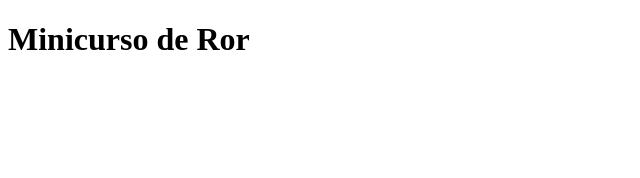
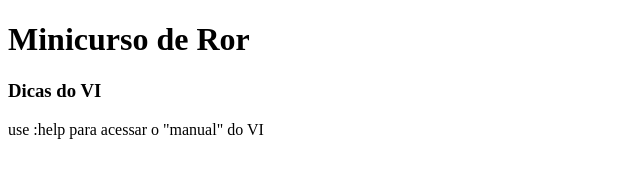
Before and after one commit to luizfonseca/Projeto-IFMT, a plain HTML site: page _murillo_.html in a window 1280 px wide. Shown: the whole page, without its empty margins (0-640 px from the left). Drawn offline with Linux system fonts and the light colour scheme.

Commit message:
add a little tip

```diff
--- a/_murillo_.html
+++ b/_murillo_.html
@@ -5,5 +5,9 @@
 </head>
 <body>
   <h1>Minicurso de Ror </h1>
+  <h3 id="heading">Dicas do VI</h3>
+  <p>
+    use :help para acessar o "manual" do VI
+  </p>
 </body>
 </html>
```
